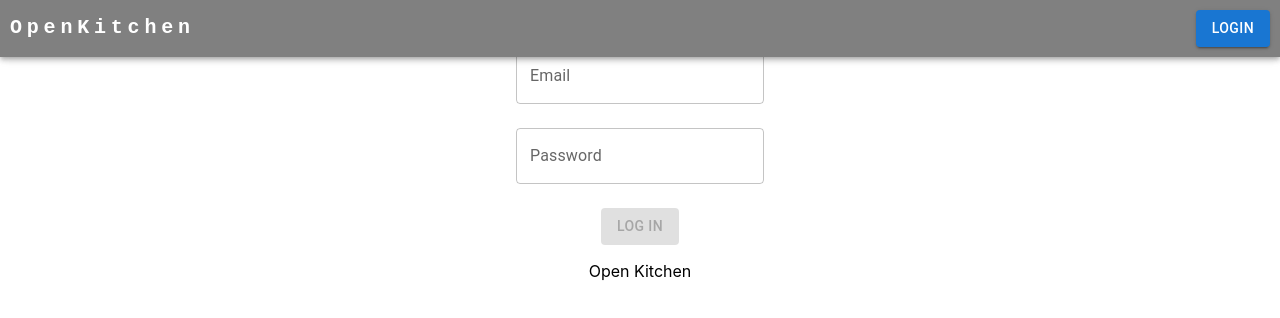
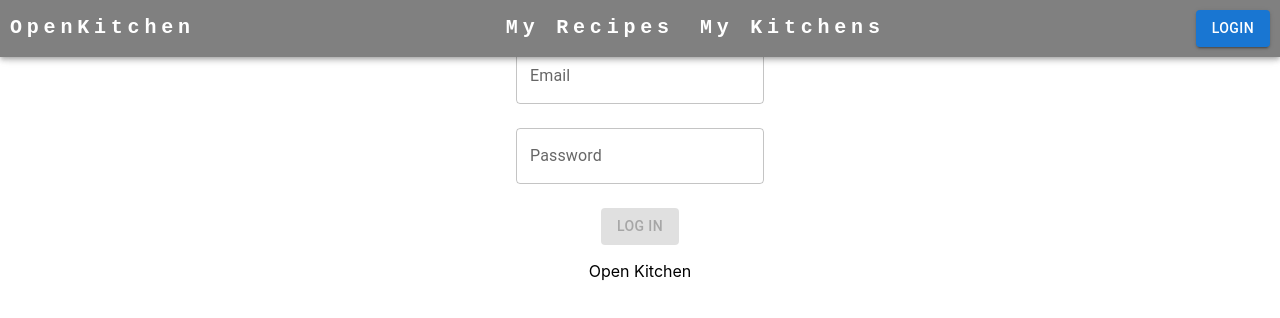
Before and after one commit to HTMElephant/open-kitchen, a React (Create React App) app: page /login in a window 1280 px wide. Shown: the top 318 px of the page. Built offline with nearby package versions, Linux system fonts and the light colour scheme.

Commit message:
Added routes to appbar with navigation functionality. Routes currently missing

```diff
--- /dev/null
+++ b/src/components/ResponsiveAppBar/ResponsiveAppBar.css
@@ -0,0 +1,7 @@
+.navBarRoute {
+    padding: 0 5px;
+}
+.navBarRoute:hover {
+    background-color: rgba(0, 0, 0, 0.1);
+    cursor: pointer;
+}
--- a/src/components/ResponsiveAppBar/ResponsiveAppBar.js
+++ b/src/components/ResponsiveAppBar/ResponsiveAppBar.js
@@ -4,11 +4,15 @@ import AppBar from "@mui/material/AppBar";
 import Typography from "@mui/material/Typography";
 import Button from "@mui/material/Button";
 import { useNavigate } from "react-router";
+import "./ResponsiveAppBar.css";
 
 const ResponsiveAppBar = () => {
   const navigate = useNavigate();
   const handleClick = () => {
     navigate("/login");
+  };
+  const handleNavigate = (route) => {
+    navigate(`${route}`);
   };
   return (
     <AppBar sx={{ bgcolor: "gray" }}>
@@ -17,9 +21,10 @@ const ResponsiveAppBar = () => {
         direction="row"
         justifyContent="space-between"
         alignItems="center"
-        padding={"10px"}
+        padding="10px"
       >
-        <Grid item xs={4}>
+        {/* Open Kitchen Logo */}
+        <Grid item>
           <Typography
             variant="h6"
             noWrap
@@ -38,6 +43,52 @@ const ResponsiveAppBar = () => {
           </Typography>
         </Grid>
         <Grid item>
+          <Grid container>
+            <Grid item>
+              {/* My Recipes */}
+              <Typography
+                className="navBarRoute"
+                variant="h6"
+                noWrap
+                component="a"
+                sx={{
+                  mr: 2,
+                  display: { xs: "none", md: "flex" },
+                  fontFamily: "monospace",
+                  fontWeight: 700,
+                  letterSpacing: ".3rem",
+                  color: "inherit",
+                  textDecoration: "none",
+                }}
+                onClick={() => handleNavigate("/user/recipes")}
+              >
+                My Recipes
+              </Typography>
+            </Grid>
+            <Grid item>
+              {/* My Kitchens */}
+              <Typography
+                className="navBarRoute"
+                variant="h6"
+                noWrap
+                component="a"
+                sx={{
+                  mr: 2,
+                  display: { xs: "none", md: "flex" },
+                  fontFamily: "monospace",
+                  fontWeight: 700,
+                  letterSpacing: ".3rem",
+                  color: "inherit",
+                  textDecoration: "none",
+                }}
+                onClick={() => handleNavigate("/kitchens")}
+              >
+                My Kitchens
+              </Typography>
+            </Grid>
+          </Grid>
+        </Grid>
+        <Grid item>
           <Button
             variant="contained"
             className="login_button"
```
